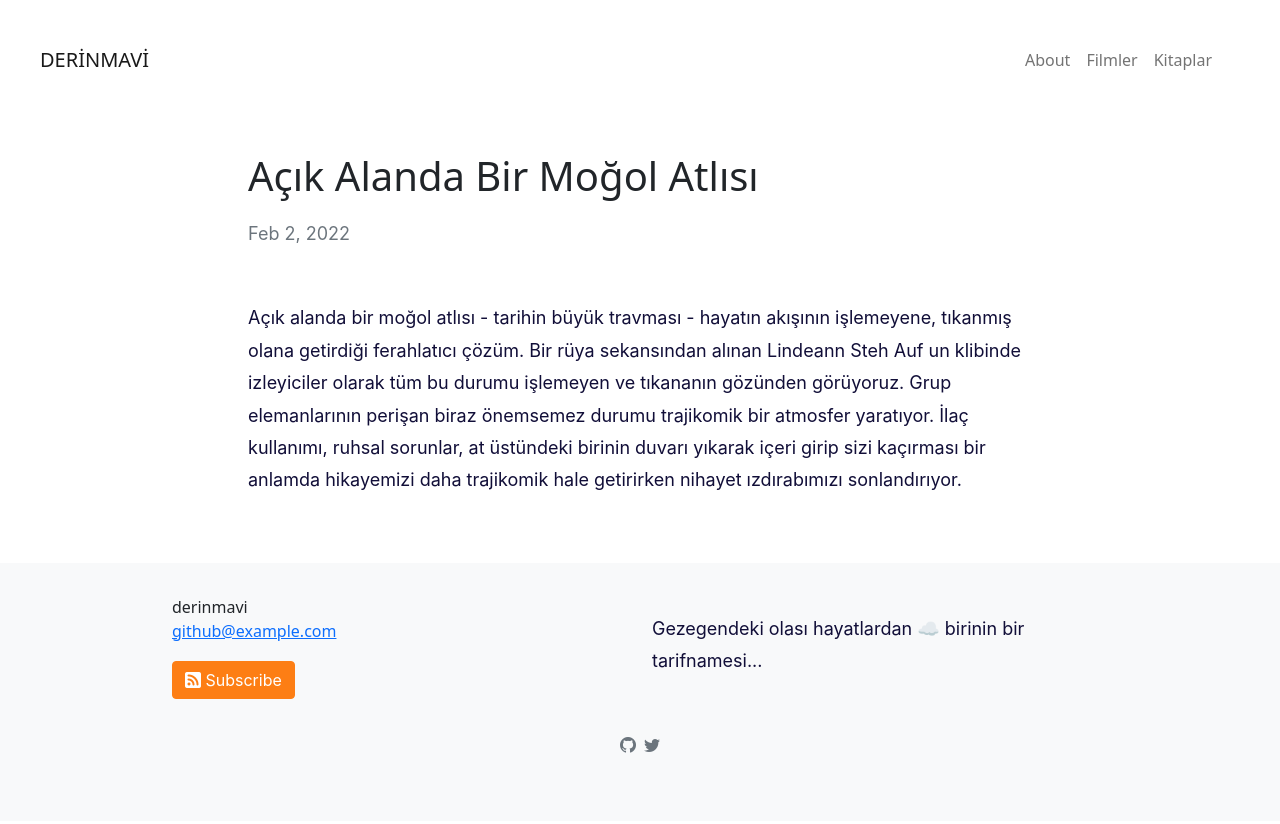
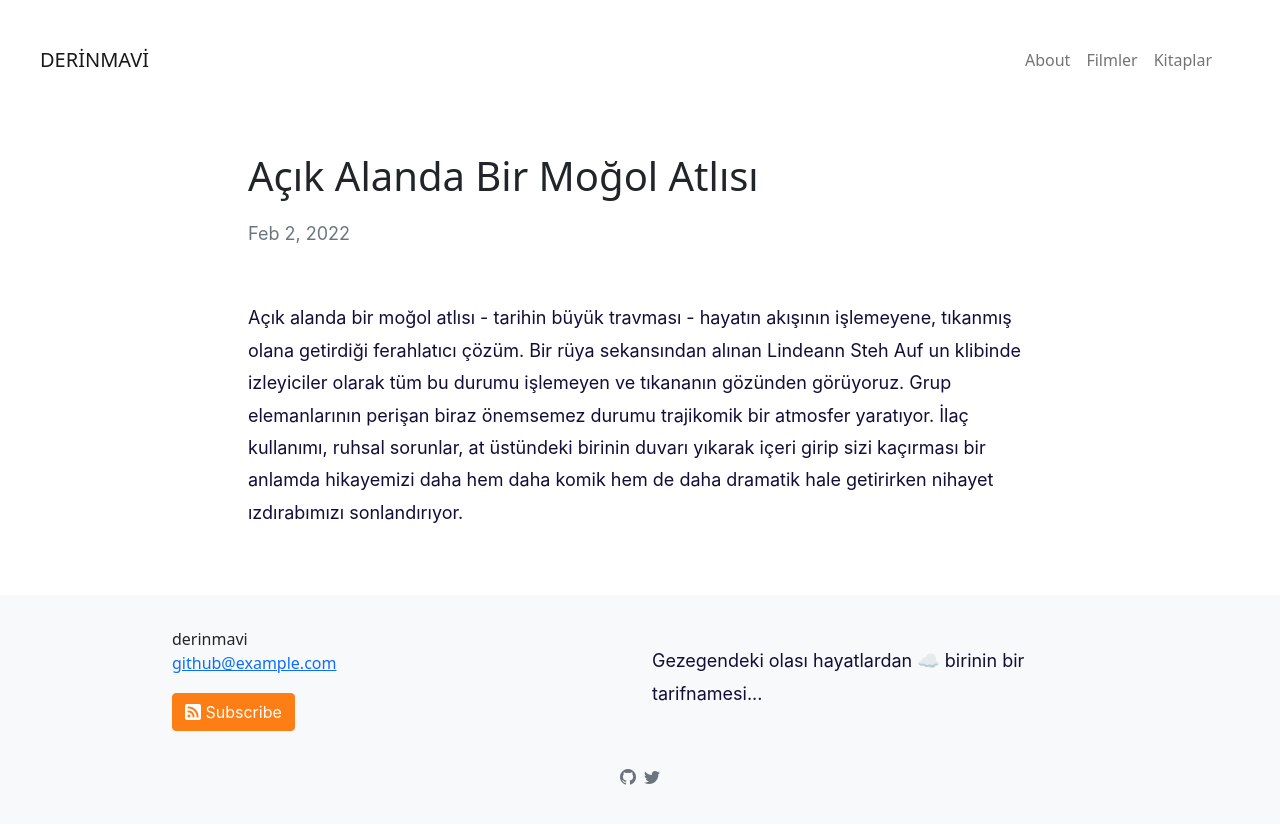
Before and after one commit to tozbulut/derinmavi.io, a Jekyll site: the page built from _posts/2022-02-02-acik-alanda-bir-mogol-atlisi.md, in a window 1280 px wide. Shown: the top 824 px of the page. Built offline with Jekyll 4.4.1, drawn with Linux system fonts in a browser that asks for light colours.

Commit message:
Update 2022-02-02-acik-alanda-bir-mogol-atlisi.md

```diff
--- a/_posts/2022-02-02-acik-alanda-bir-mogol-atlisi.md
+++ b/_posts/2022-02-02-acik-alanda-bir-mogol-atlisi.md
@@ -8,4 +8,4 @@ img : https://derinmavi.io/images/steh-auf.png
 Açık alanda bir moğol atlısı - tarihin büyük travması - hayatın akışının işlemeyene, tıkanmış olana getirdiği ferahlatıcı çözüm.
 Bir rüya sekansından alınan Lindeann Steh Auf un klibinde izleyiciler olarak tüm bu durumu işlemeyen ve tıkananın gözünden görüyoruz.
 Grup elemanlarının perişan biraz önemsemez durumu trajikomik bir atmosfer yaratıyor.
-İlaç kullanımı, ruhsal sorunlar, at üstündeki birinin duvarı yıkarak içeri girip sizi kaçırması bir anlamda hikayemizi daha trajikomik hale getirirken nihayet ızdırabımızı sonlandırıyor.
+İlaç kullanımı, ruhsal sorunlar, at üstündeki birinin duvarı yıkarak içeri girip sizi kaçırması bir anlamda hikayemizi daha hem daha komik hem de daha dramatik hale getirirken nihayet ızdırabımızı sonlandırıyor.
```
